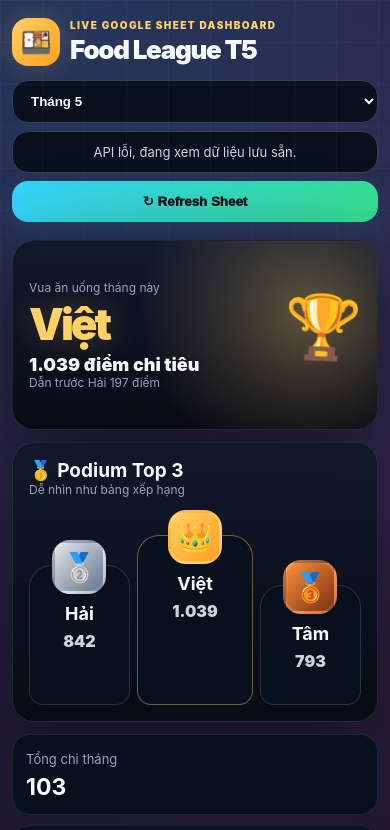
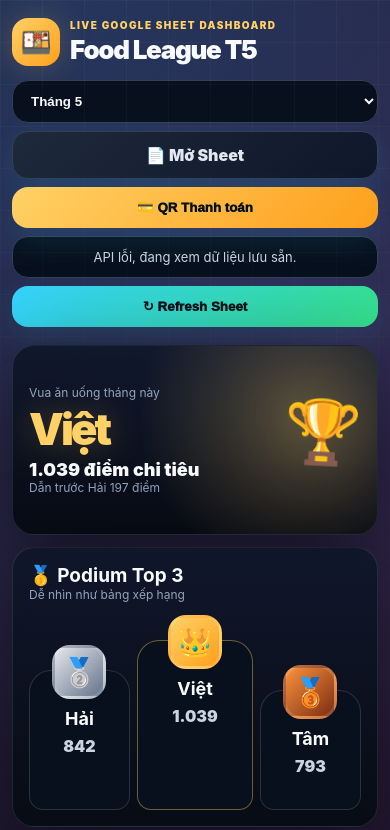
Before and after one commit to myheaven204/foodspice, a website: page food-league-vercel/public/index.html in a window 390 px wide. Shown: the top 830 px of the page. Drawn offline with nearby package versions, Linux system fonts and the light colour scheme; no server answers.

Commit message:
Add sheet link and payment QR modal

```diff
--- a/food-league-vercel/public/index.html
+++ b/food-league-vercel/public/index.html
@@ -17,14 +17,15 @@ body.loaded .hero .panel:nth-child(1){animation-delay:.05s}body.loaded .hero .pa
 body.loaded .kpi:nth-child(1){animation-delay:.28s}body.loaded .kpi:nth-child(2){animation-delay:.36s}body.loaded .kpi:nth-child(3){animation-delay:.44s}body.loaded .kpi:nth-child(4){animation-delay:.52s}
 body.loaded .grid>.panel:nth-child(1){animation-delay:.62s}body.loaded .grid>.panel:nth-child(2){animation-delay:.74s}body.loaded .grid>.panel:nth-child(3){animation-delay:.86s}body.loaded .grid>.panel:nth-child(4){animation-delay:.98s}
 @keyframes sectionPop{0%{opacity:0;transform:translateY(30px) scale(.96);filter:blur(8px)}100%{opacity:1;transform:none;filter:blur(0)}}
-.chartWrap canvas{filter:drop-shadow(0 16px 30px rgba(0,0,0,.35));transform-origin:center}.chart-enter{animation:chartEnter .9s cubic-bezier(.16,1,.3,1) both}@keyframes chartEnter{0%{opacity:0;transform:scale(.88) rotateX(18deg);filter:blur(8px)}100%{opacity:1;transform:scale(1);filter:blur(0)}}
+.btn.secondary{text-decoration:none;background:linear-gradient(135deg,#1e293b,#0f172a);color:#e2e8f0;border:1px solid #334155}.payBtn{background:linear-gradient(135deg,#ffd166,#ff9f1c)}.qrModal{position:fixed;inset:0;background:rgba(2,6,23,.72);backdrop-filter:blur(10px);display:none;place-items:center;z-index:50;padding:22px}.qrModal.show{display:grid}.qrBox{position:relative;background:linear-gradient(180deg,#f8fafc,#e2e8f0);color:#0f172a;border-radius:28px;padding:22px;max-width:360px;width:min(92vw,360px);text-align:center;box-shadow:0 30px 100px #000b;animation:sectionPop .45s cubic-bezier(.16,1,.3,1) both}.qrBox img{width:100%;border-radius:20px;display:block}.qrTitle{font-weight:1000;font-size:22px;margin-bottom:12px}.qrName{font-weight:1000;margin-top:12px}.qrSub{color:#475569;font-size:13px;margin-top:4px}.qrClose{position:absolute;right:12px;top:10px;border:0;background:#0f172a;color:white;width:34px;height:34px;border-radius:999px;font-size:22px;cursor:pointer}.chartWrap canvas{filter:drop-shadow(0 16px 30px rgba(0,0,0,.35));transform-origin:center}.chart-enter{animation:chartEnter .9s cubic-bezier(.16,1,.3,1) both}@keyframes chartEnter{0%{opacity:0;transform:scale(.88) rotateX(18deg);filter:blur(8px)}100%{opacity:1;transform:scale(1);filter:blur(0)}}
 .row{animation:rankSlide .55s cubic-bezier(.16,1,.3,1) both}.row:nth-child(1){animation-delay:.72s}.row:nth-child(2){animation-delay:.78s}.row:nth-child(3){animation-delay:.84s}.row:nth-child(4){animation-delay:.90s}.row:nth-child(5){animation-delay:.96s}.row:nth-child(6){animation-delay:1.02s}.row:nth-child(7){animation-delay:1.08s}.row:nth-child(8){animation-delay:1.14s}.row:nth-child(9){animation-delay:1.2s}@keyframes rankSlide{from{opacity:0;transform:translateX(-20px)}to{opacity:1;transform:none}}
 .dish{animation:dishFlip .6s cubic-bezier(.16,1,.3,1) both}.dish:nth-child(1){animation-delay:.9s}.dish:nth-child(2){animation-delay:.96s}.dish:nth-child(3){animation-delay:1.02s}.dish:nth-child(4){animation-delay:1.08s}.dish:nth-child(5){animation-delay:1.14s}.dish:nth-child(6){animation-delay:1.2s}.dish:nth-child(7){animation-delay:1.26s}.dish:nth-child(8){animation-delay:1.32s}@keyframes dishFlip{from{opacity:0;transform:perspective(600px) rotateX(16deg) translateY(16px)}to{opacity:1;transform:none}}
 .champName,.kpi b,.amt{transition:filter .25s ease}.loaded .champName{animation:nameGlow 1.2s ease both .35s}@keyframes nameGlow{0%{filter:brightness(.8);letter-spacing:-.11em}55%{filter:brightness(1.45)}100%{filter:brightness(1);letter-spacing:-.07em}}
 
 </style>
 </head><body><main class="wrap">
-<div class="top"><div class="brand"><div class="logo">🍱</div><div><div class="eyebrow">Live Google Sheet Dashboard</div><div class="title">Food League T5</div></div></div><div class="actions"><select class="monthSelect" id="monthSelect" aria-label="Chọn tháng"><option value="1">Tháng 1</option><option value="2">Tháng 2</option><option value="3">Tháng 3</option><option value="4">Tháng 4</option><option value="5">Tháng 5</option><option value="6">Tháng 6</option><option value="7">Tháng 7</option><option value="8">Tháng 8</option><option value="9">Tháng 9</option><option value="10">Tháng 10</option><option value="11">Tháng 11</option><option value="12">Tháng 12</option></select><div class="status" id="status">Đang tải dữ liệu...</div><button class="btn" id="refresh">↻ Refresh Sheet</button></div></div>
+<div class="top"><div class="brand"><div class="logo">🍱</div><div><div class="eyebrow">Live Google Sheet Dashboard</div><div class="title">Food League T5</div></div></div><div class="actions"><select class="monthSelect" id="monthSelect" aria-label="Chọn tháng"><option value="1">Tháng 1</option><option value="2">Tháng 2</option><option value="3">Tháng 3</option><option value="4">Tháng 4</option><option value="5">Tháng 5</option><option value="6">Tháng 6</option><option value="7">Tháng 7</option><option value="8">Tháng 8</option><option value="9">Tháng 9</option><option value="10">Tháng 10</option><option value="11">Tháng 11</option><option value="12">Tháng 12</option></select><a class="btn secondary" href="https://docs.google.com/spreadsheets/d/1MFgr9UzqoybNH3jybqb-piY63DEf1t0lub46B0czmwg/edit?gid=1221285139#gid=1221285139" target="_blank" rel="noopener">📄 Mở Sheet</a><button class="btn payBtn" id="payToggle" type="button">💳 QR Thanh toán</button><div class="status" id="status">Đang tải dữ liệu...</div><button class="btn" id="refresh">↻ Refresh Sheet</button></div></div>
+<div class="qrModal" id="qrModal" aria-hidden="true"><div class="qrBox"><button class="qrClose" id="qrClose" type="button">×</button><div class="qrTitle">QR Thanh toán</div><img src="/payment-qr.jpg" alt="QR thanh toán Lương Minh Hải"><div class="qrName">LƯƠNG MINH HẢI</div><div class="qrSub">VietinBank • 105873877077</div></div></div>
 <section class="hero"><div class="panel champ"><div class="champText"><div class="small">Vua ăn uống tháng này</div><div class="champName" id="champName">...</div><div class="champScore" id="champScore">Đang tính...</div><div class="small" id="champGap"></div></div><div class="trophy">🏆</div></div><div class="panel"><div class="head"><div><h2>🥇 Podium Top 3</h2><div class="small">Dễ nhìn như bảng xếp hạng</div></div></div><div class="podium" id="podium"></div></div></section>
 <div class="kpis"><div class="kpi"><span>Tổng chi tháng</span><b id="totalSpend">-</b></div><div class="kpi"><span>Số người có ăn</span><b id="activePeople">-</b></div><div class="kpi"><span>Món gọi nhiều nhất</span><b id="topDish">-</b></div><div class="kpi"><span>Món đông người nhất</span><b id="crowdDish">-</b></div></div>
 <section class="grid"><div class="panel"><div class="head"><div><h2>🏁 Leaderboard</h2><div class="small">Xếp hạng theo tổng chi của từng người</div></div></div><div class="leader" id="leader"></div></div><div class="panel"><div class="head"><div><h2>📊 Tỷ trọng Top</h2><div class="small">Ai đang chiếm phần lớn tổng chi</div></div></div><div class="chartWrap"><canvas id="donut" height="220"></canvas><div class="chartHint">Tên đã hiển thị trực tiếp trên từng phần màu</div></div></div><div class="panel wide"><div class="head"><div><h2>🍜 Món được yêu thích</h2><div class="small">Tự cập nhật từ sheet khi bấm Refresh hoặc mỗi 1 tiếng</div></div></div><div class="dishGrid" id="dishes"></div></div><div class="panel wide"><div class="head"><div><h2>📈 So sánh tổng chi</h2></div></div><div class="chartWrap"><canvas id="bar" height="92"></canvas><div class="chartHint">Hover/chạm từng cột để xem số tiền</div></div><div class="foot">Nguồn: Google Sheet gid 1221285139 • Auto refresh mỗi 60 phút khi trang đang mở</div></div></section>
@@ -45,5 +46,5 @@ function fmt(n){return Math.round(n*10)/10}function replayLoadAnimation(){docume
 function renderEmpty(data){render({people:data.people,dishes:[],total:0});document.getElementById('champName').textContent='Chưa có';document.getElementById('champScore').textContent=data.message||'Chưa có dữ liệu tháng này';document.getElementById('champGap').textContent='Tạo tab đúng tên rồi bấm Refresh Sheet';document.getElementById('topDish').textContent='-';document.getElementById('crowdDish').textContent='-';}
 function renderApiData(data){if(data.empty)return renderEmpty(data);render({people:data.people,dishes:data.dishes,total:data.total});}
 async function load(force=false){const btn=document.getElementById('refresh'),st=document.getElementById('status');const month=monthSelect?.value||'5';document.body.classList.add('loading');btn.disabled=true;st.textContent='Đang cập nhật từ Sheet...';try{const res=await fetch(API_URL+'?month='+encodeURIComponent(month)+(force?'&refresh=1&t='+Date.now():''),{cache:'no-store'});if(!res.ok)throw new Error('HTTP '+res.status);const data=await res.json();if(data.error)throw new Error(data.message||'API error');renderApiData(data);st.textContent='Đã cập nhật: '+new Date(data.updatedAt).toLocaleTimeString('vi-VN',{hour:'2-digit',minute:'2-digit'});}catch(e){console.warn(e);render(analyse(FALLBACK_CSV));st.textContent='API lỗi, đang xem dữ liệu lưu sẵn.';}finally{btn.disabled=false;document.body.classList.remove('loading')}}
-document.getElementById('refresh').onclick=()=>load(true);monthSelect?.addEventListener('change',()=>{const url=new URL(location.href);url.searchParams.set('month',monthSelect.value);history.replaceState(null,'',url);load(true)});load(false);setInterval(()=>load(true),60*60*1000);
+document.getElementById('refresh').onclick=()=>load(true);monthSelect?.addEventListener('change',()=>{const url=new URL(location.href);url.searchParams.set('month',monthSelect.value);history.replaceState(null,'',url);load(true)});document.getElementById('payToggle')?.addEventListener('click',()=>document.getElementById('qrModal')?.classList.add('show'));document.getElementById('qrClose')?.addEventListener('click',()=>document.getElementById('qrModal')?.classList.remove('show'));document.getElementById('qrModal')?.addEventListener('click',e=>{if(e.target.id==='qrModal')e.currentTarget.classList.remove('show')});load(false);setInterval(()=>load(true),60*60*1000);
 </script></body></html>
```
Also changed, not shown: food-league-vercel/public/payment-qr.jpg (added).
